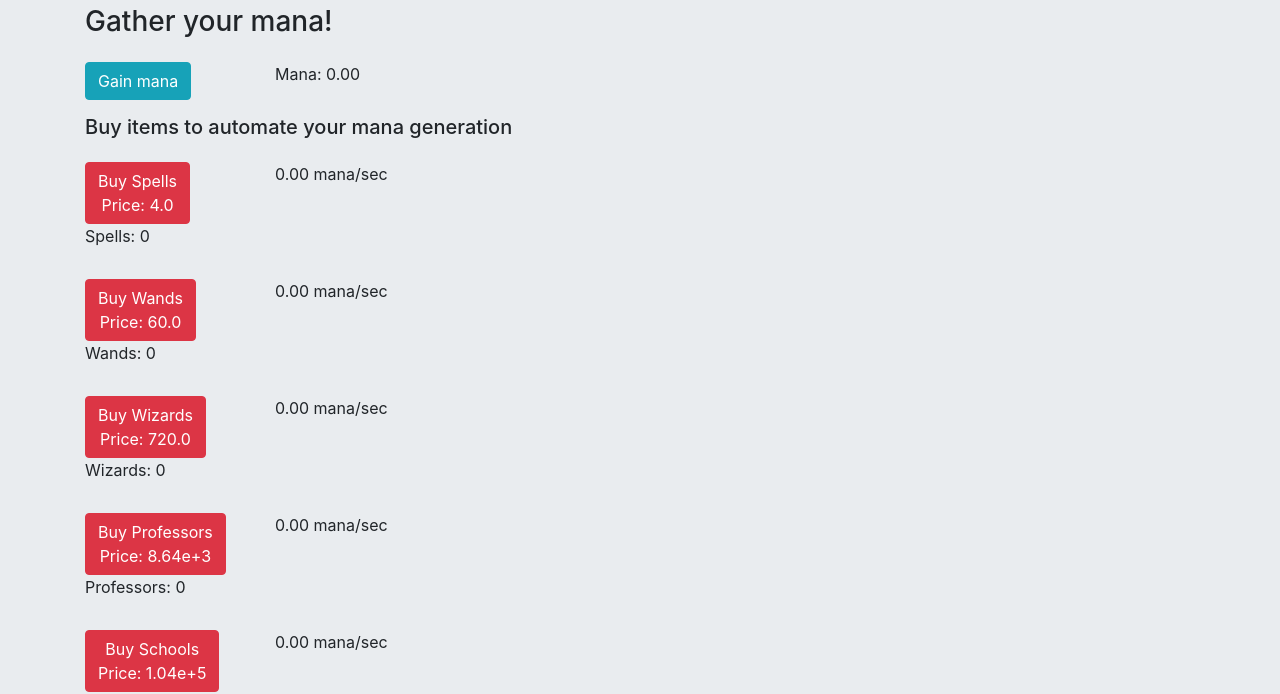
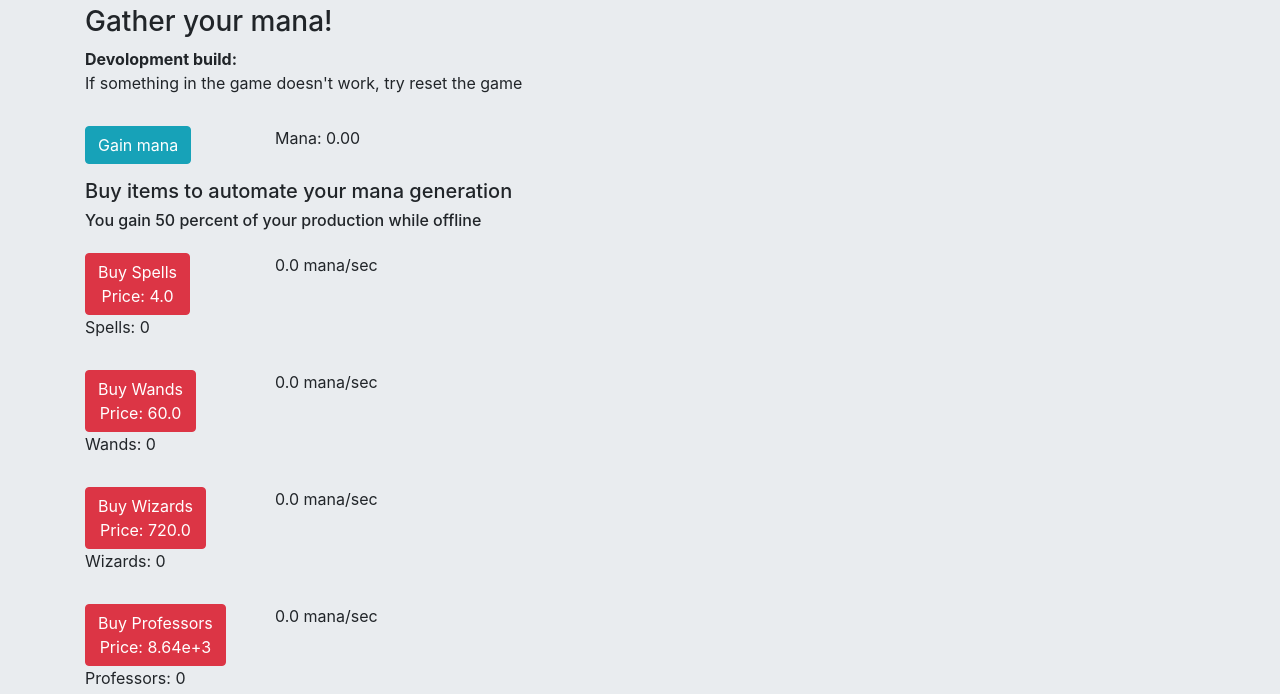
Before and after one commit to karazzi/wizard_clicker, a plain HTML site: page index.html in a window 1280 px wide. Shown: the part 115-809 px from the top of the page. Drawn offline with nearby package versions, Linux system fonts and the light colour scheme.

Commit message:
Changed offline multiplier

```diff
--- a/index.html
+++ b/index.html
@@ -13,6 +13,7 @@
           <div class="col-lg-10">
             <h1>Welcome to Wizard Clicker</h1>
             <h3>Gather your mana!</h3>
+            <p><strong>Devolopment build:</strong><br>If something in the game doesn't work, try reset the game</p>
           </div>
           <div class="col-lg-2">
             <button type="button" class="btn btn-warning" name="button" onclick="resetGame()">Reset game</button>
@@ -31,6 +32,7 @@
         <div class="row">
           <div class="col-lg-12">
             <h5>Buy items to automate your mana generation</h5>
+            <h6>You gain 50 percent of your production while offline</h6>
           </div>
         </div>
         <div class="row">
--- a/main.js
+++ b/main.js
@@ -4,6 +4,7 @@ function initGameData() {
     mana: null,
     manaPerClick: 1,
     multiplier: 1,
+    offlineMultiplier: 0.5,
     totalProduction: 0,
     lastSaved: '',
     items: {
@@ -88,7 +89,7 @@ function initUI() {
     //Generate mana based on time offline
     var timeDiff = Date.now() - gameData.lastSaved;
     var timeDiffSecs = timeDiff / 1000;
-    var offlineProd = timeDiffSecs * gameData.totalProduction;
+    var offlineProd = timeDiffSecs * gameData.totalProduction * gameData.offlineMultiplier;
     if (offlineProd > 1000) {
       var offProdString = offlineProd.toExponential(2);
     } else {
@@ -165,10 +166,18 @@ function updateButton(obj, price, owned, production) {
   var ownString = item + "Owned";
   var prodString = item + "Production";
   var priceString = "";
+  var productionValue = "";
+
   if (price < 1000) {
     priceString = price.toFixed(1);
   } else {
     priceString = price.toExponential(2);
+  }
+
+  if (production < 1000) {
+    productionValue = production.toFixed(1);
+  } else {
+    productionValue = production.toExponential(2);
   }
 
   if (gameData.mana < price) {
@@ -181,7 +190,7 @@ function updateButton(obj, price, owned, production) {
 
   document.getElementById(buyString).innerHTML = "Buy " + capitalizeFirstLetter(obj) + "<br>Price: " + priceString;
   document.getElementById(ownString).innerHTML = capitalizeFirstLetter(obj) + ": " + owned;
-  document.getElementById(prodString).innerHTML = production.toFixed(2) + " mana/sec";
+  document.getElementById(prodString).innerHTML = productionValue + " mana/sec";
 }
 
 function capitalizeFirstLetter(string) {
```
